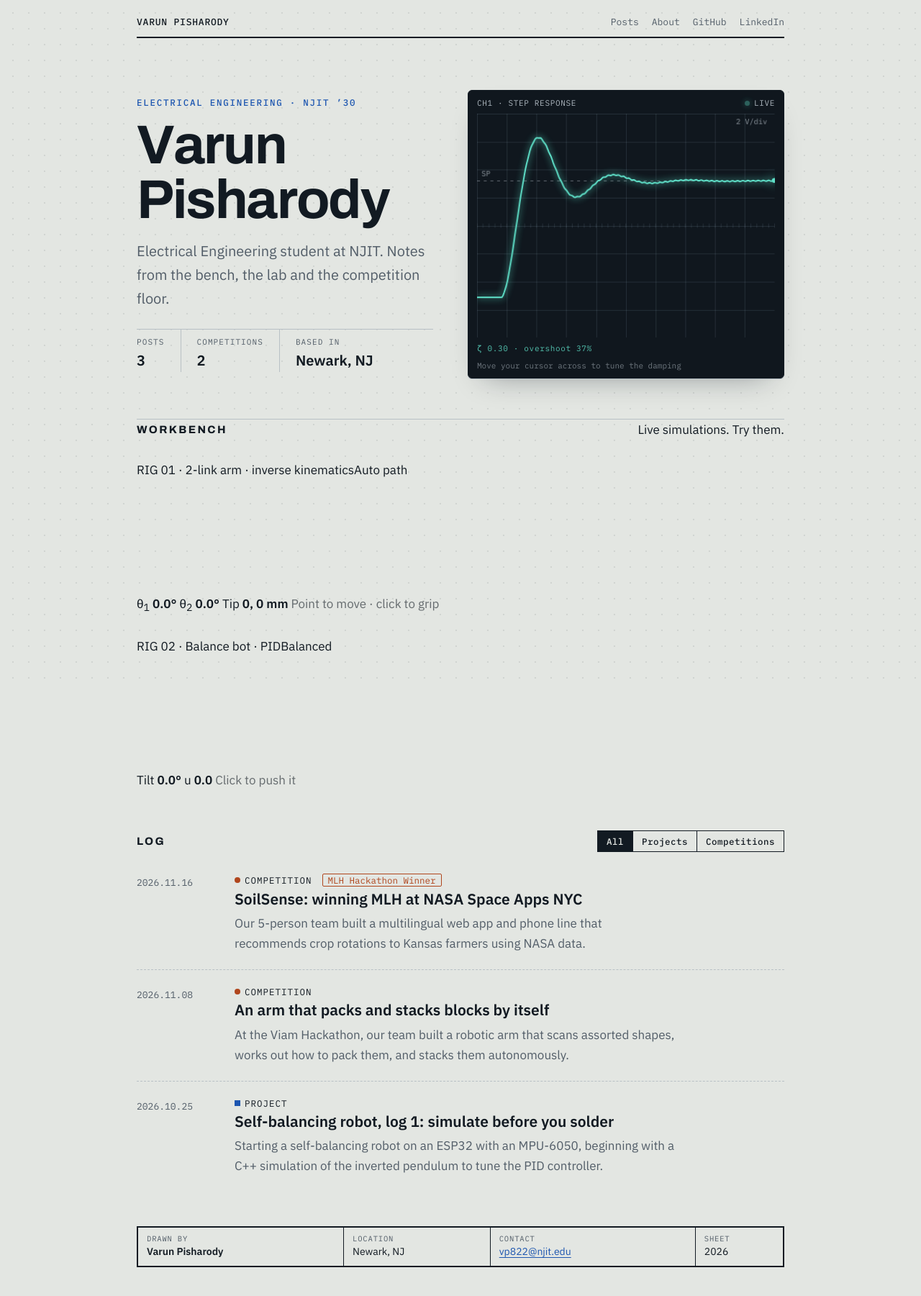
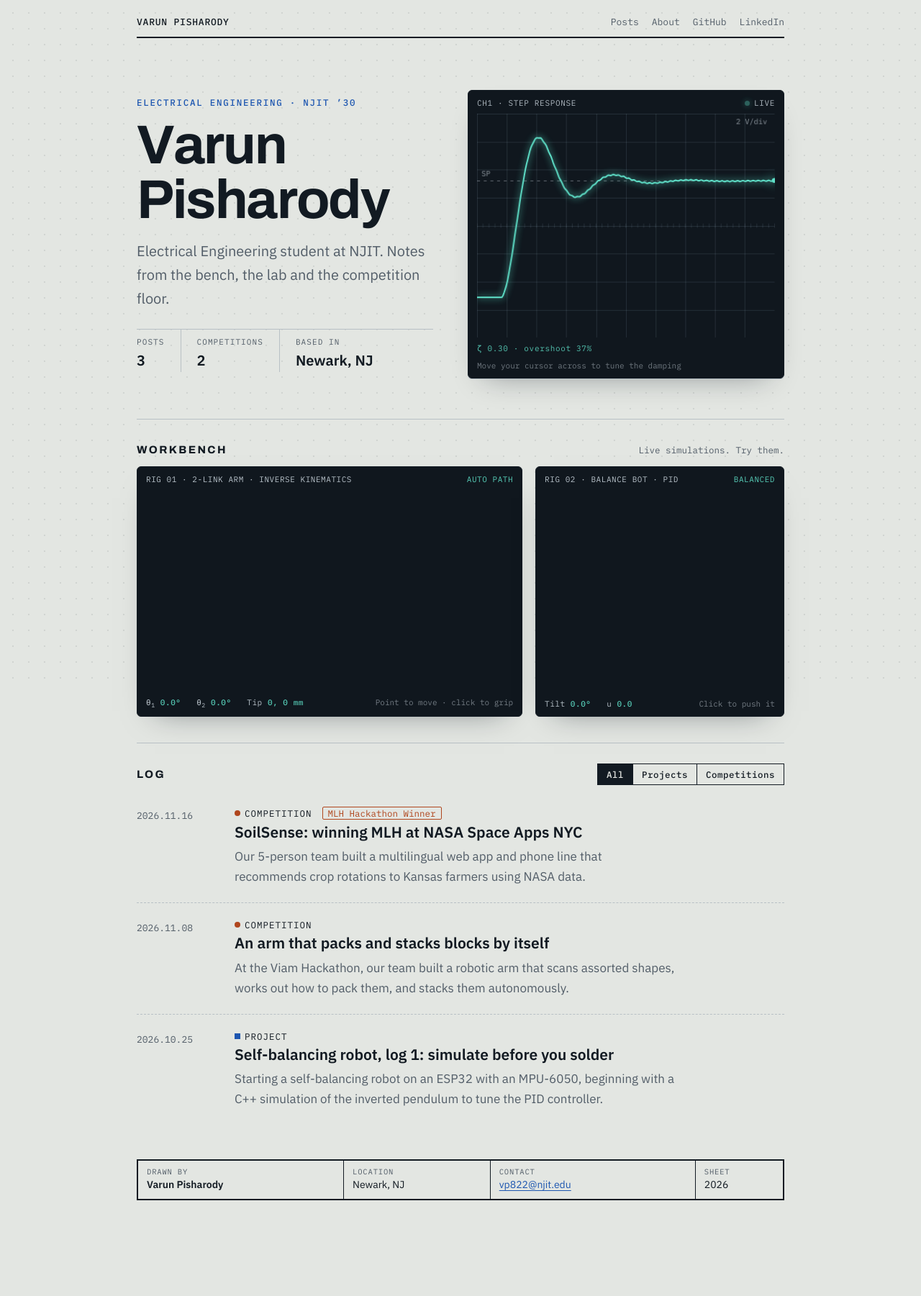
Before and after one commit to vp822-arch/vp822-arch.github.io, a Jekyll site: the page built from index.html, in a window 1280 px wide. Shown: the whole page at 72% size. Built offline with Jekyll 4.4.1, drawn with Linux system fonts in a browser that asks for light colours; after the commit the page ends 1708 px from its top, so only the background shows below that.

Commit message:
Add files via upload

```diff
--- a/assets/css/style.css
+++ b/assets/css/style.css
@@ -259,3 +259,21 @@ body::before { content: ""; position: fixed; inset: -40px; z-index: -1; pointer-
   * { transition: none !important; animation: none !important; }
   ::view-transition-group(*), ::view-transition-old(*), ::view-transition-new(*) { animation: none !important; }
 }
+
+/* ---------- Workbench: live robotics sims ---------- */
+.bench { padding: 30px 0 10px; border-bottom: 1px solid var(--rule); }
+.bench-note { font: 12.5px var(--font-mono); color: var(--muted); }
+.bench-grid { display: grid; grid-template-columns: 1.55fr 1fr; gap: 18px; margin-top: 10px; padding-bottom: 26px; }
+.rig { margin: 0; background: var(--scope-bg); color: var(--scope-ink); border: 1px solid var(--ink); border-radius: 6px; padding: 10px 12px; display: flex; flex-direction: column; box-shadow: 0 18px 40px -26px rgba(10, 20, 30, .5); }
+.rig canvas { display: block; width: 100%; flex: 1; min-height: 280px; touch-action: none; }
+.rig-arm canvas { cursor: crosshair; }
+.rig-bot canvas { cursor: pointer; }
+.rig-top, .rig-bottom { display: flex; justify-content: space-between; gap: 6px 14px; flex-wrap: wrap; font: 11px var(--font-mono); letter-spacing: .05em; text-transform: uppercase; opacity: .9; }
+.rig-top { margin-bottom: 8px; }
+.rig-top span:last-child { color: var(--scope-trace); }
+.rig-bottom { margin-top: 8px; justify-content: flex-start; text-transform: none; }
+.rig-bottom b { color: var(--scope-trace); font-weight: 500; font-variant-numeric: tabular-nums; display: inline-block; min-width: 5.5ch; }
+.rig-bottom sub { font-size: .75em; }
+.rig-bottom .hint { margin-left: auto; text-transform: none; letter-spacing: 0; opacity: .6; }
+.motion .rig[data-reveal]:not(.in) { transform: translateY(28px) scale(.98); }
+@media (max-width: 760px) { .bench-grid { grid-template-columns: 1fr; } .rig canvas { min-height: 240px; } }
```
